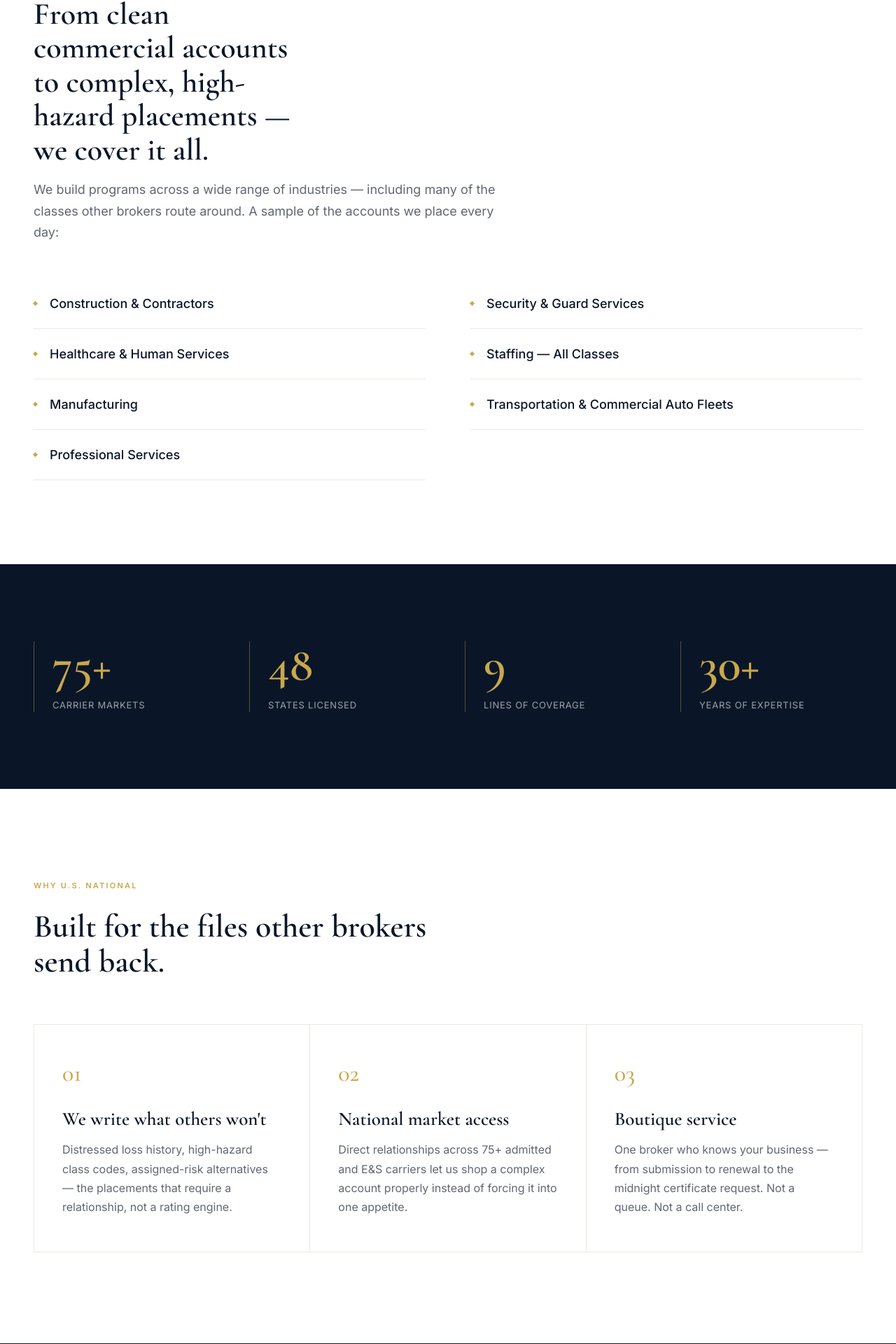
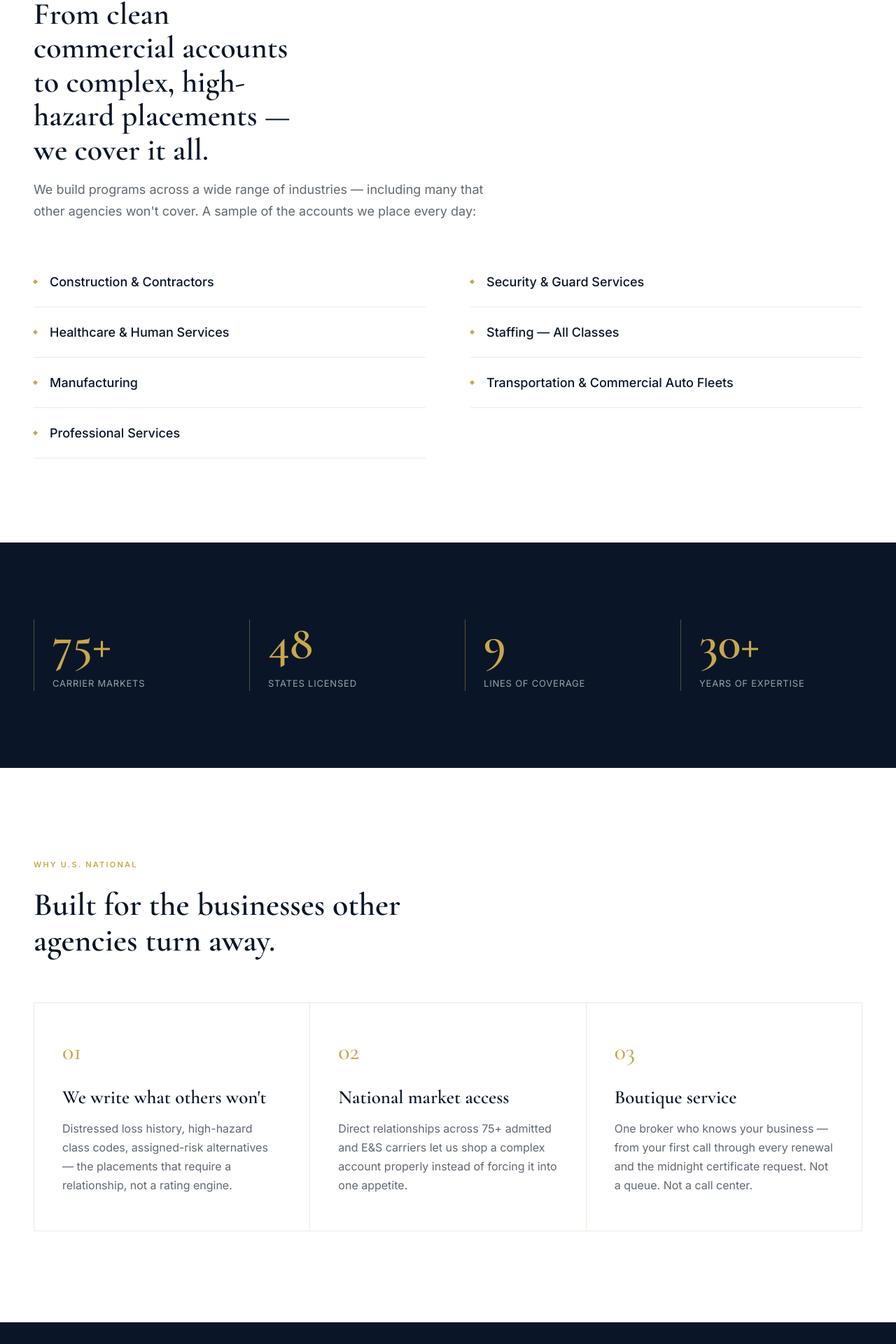
Before and after one commit to jneillusn/new-usn-website, a Next.js app: page / in a window 1280 px wide. Shown: the part 2654-4574 px from the top of the page at 70% size. Built offline with nearby package versions, Linux system fonts and the light colour scheme.

Commit message:
Copy: remove wholesale-broker language, position as direct retail broker to client

```diff
--- a/src/app/about/page.tsx
+++ b/src/app/about/page.tsx
@@ -139,8 +139,8 @@ export default function AboutPage() {
                 }}
               >
                 We are deliberately small. Every client works directly with a
-                principal — not a service tier — and every submission is built by
-                someone who has read the loss runs and knows the underwriter on
+                principal — not a service tier — and every account is worked by
+                someone who has read your loss runs and knows the underwriter on
                 the other side.
               </p>
             </ScrollReveal>
--- a/src/app/page.tsx
+++ b/src/app/page.tsx
@@ -18,7 +18,7 @@ const WHY_CELLS = [
   {
     num: "03",
     title: "Boutique service",
-    body: "One broker who knows your business — from submission to renewal to the midnight certificate request. Not a queue. Not a call center.",
+    body: "One broker who knows your business — from your first call through every renewal and the midnight certificate request. Not a queue. Not a call center.",
   },
 ];
 
@@ -250,7 +250,7 @@ export default function Home() {
               }}
             >
               We build programs across a wide range of industries — including
-              many of the classes other brokers route around. A sample of the
+              many that other agencies won&apos;t cover. A sample of the
               accounts we place every day:
             </p>
           </ScrollReveal>
@@ -329,7 +329,7 @@ export default function Home() {
                 color: "#0A1628",
               }}
             >
-              Built for the files other brokers send back.
+              Built for the businesses other agencies turn away.
             </h2>
           </ScrollReveal>
           <ScrollReveal
--- a/src/lib/data.ts
+++ b/src/lib/data.ts
@@ -54,7 +54,7 @@ export const INDUSTRIES = [
   },
   {
     name: "Security & Guard Services",
-    cat: "High-Hazard",
+    cat: "Security Guards",
     desc: "Armed and unarmed guards, patrol, and event security — classes most carriers decline. We place general liability, professional liability, and workers' compensation for guard payrolls across single-state and multi-jurisdiction operations.",
   },
   {
@@ -87,7 +87,7 @@ export const INDUSTRIES = [
 export const FILTERS = [
   "All",
   "Construction & Trades",
-  "High-Hazard",
+  "Security Guards",
   "Healthcare & Human Services",
   "Staffing",
   "Manufacturing",
```
